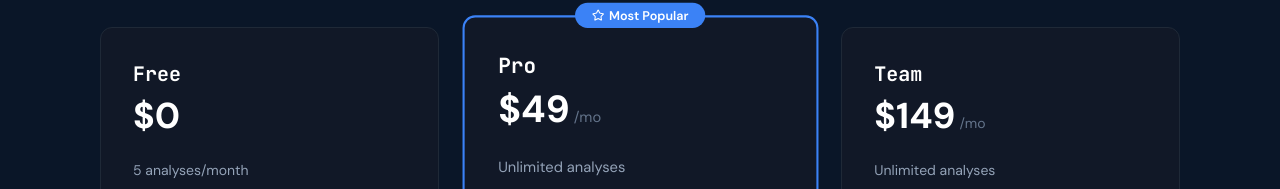
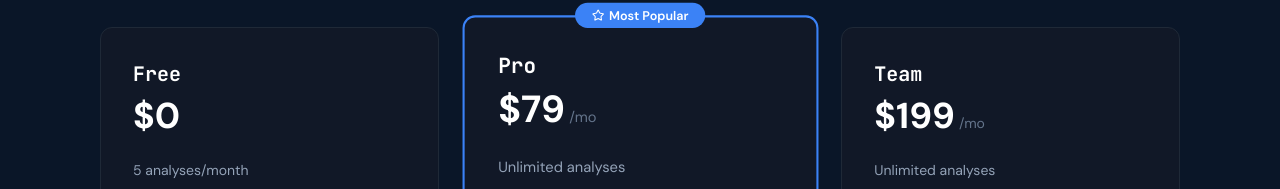
Before and after one commit to ev0lv3vr/gravix_prod, a Next.js app in the folder gravix-v2/frontend/: page /pricing in a window 1280 px wide. Shown: the part 261-450 px from the top of the page. Built offline with nearby package versions, Linux system fonts and the light colour scheme; no server answers.

Commit message:
fix: update pricing to $79/$199 (matching Stripe)

```diff
--- a/gravix-v2/frontend/src/app/(marketing)/pricing/page.tsx
+++ b/gravix-v2/frontend/src/app/(marketing)/pricing/page.tsx
@@ -80,7 +80,7 @@ export default function PricingPage() {
             </div>
             <h3 className="text-xl font-bold text-white mb-2">Pro</h3>
             <div className="mb-6">
-              <span className="text-4xl font-bold text-white">$49</span>
+              <span className="text-4xl font-bold text-white">$79</span>
               <span className="text-sm text-[#64748B] ml-1">/mo</span>
             </div>
             <p className="text-sm text-[#94A3B8] mb-6">Unlimited analyses</p>
@@ -105,7 +105,7 @@ export default function PricingPage() {
           <div className="bg-brand-800 border border-[#1F2937] rounded-xl p-8">
             <h3 className="text-xl font-bold text-white mb-2">Team</h3>
             <div className="mb-6">
-              <span className="text-4xl font-bold text-white">$149</span>
+              <span className="text-4xl font-bold text-white">$199</span>
               <span className="text-sm text-[#64748B] ml-1">/mo</span>
             </div>
             <p className="text-sm text-[#94A3B8] mb-6">Unlimited analyses</p>
--- a/gravix-v2/frontend/src/app/page.tsx
+++ b/gravix-v2/frontend/src/app/page.tsx
@@ -517,7 +517,7 @@ function PricingPreview() {
           {/* Pro */}
           <div className="w-full md:max-w-[360px] bg-brand-800 border border-accent-500 border-t-[3px] border-t-accent-500 rounded-lg p-8 text-left">
             <h3 className="text-xl font-bold text-white mb-1">Pro</h3>
-            <div className="text-3xl font-bold text-white mb-1">$49<span className="text-base font-normal text-text-tertiary">/mo</span></div>
+            <div className="text-3xl font-bold text-white mb-1">$79<span className="text-base font-normal text-text-tertiary">/mo</span></div>
             <ul className="space-y-3 mb-8 mt-6">
               {[
                 'Unlimited analyses',
```
Also changed, not shown: 1 other file (tests, documents, lock files or other folders).
